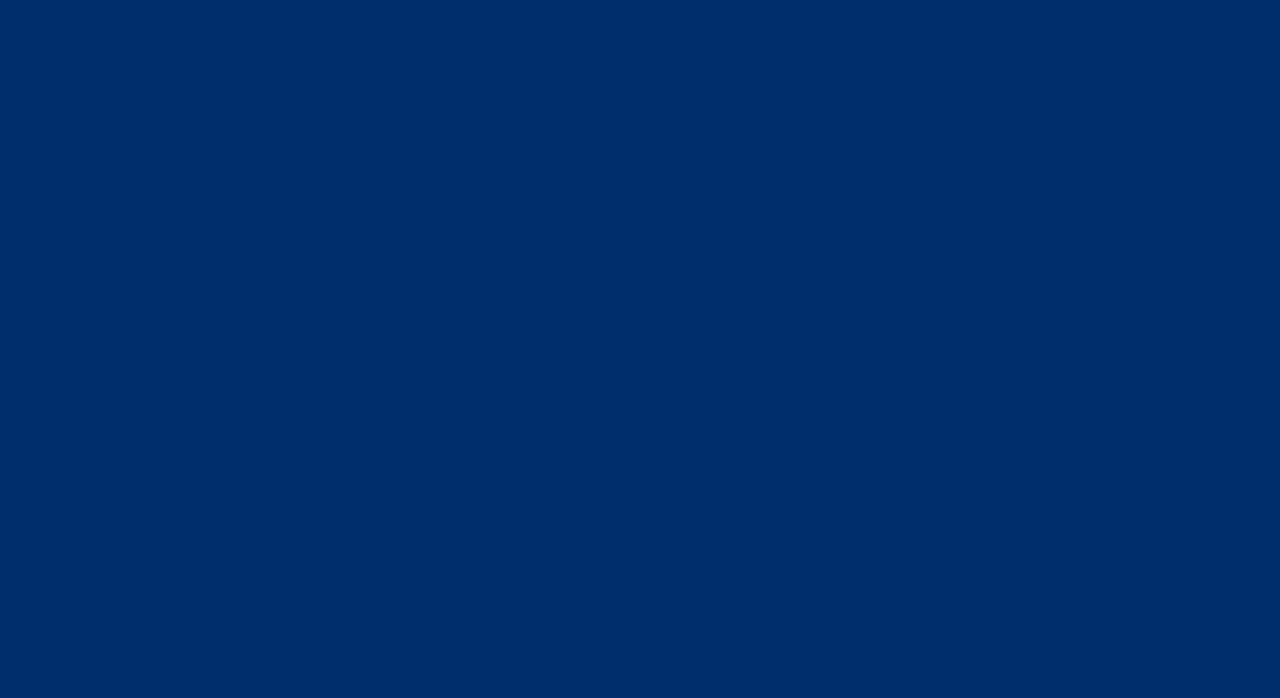
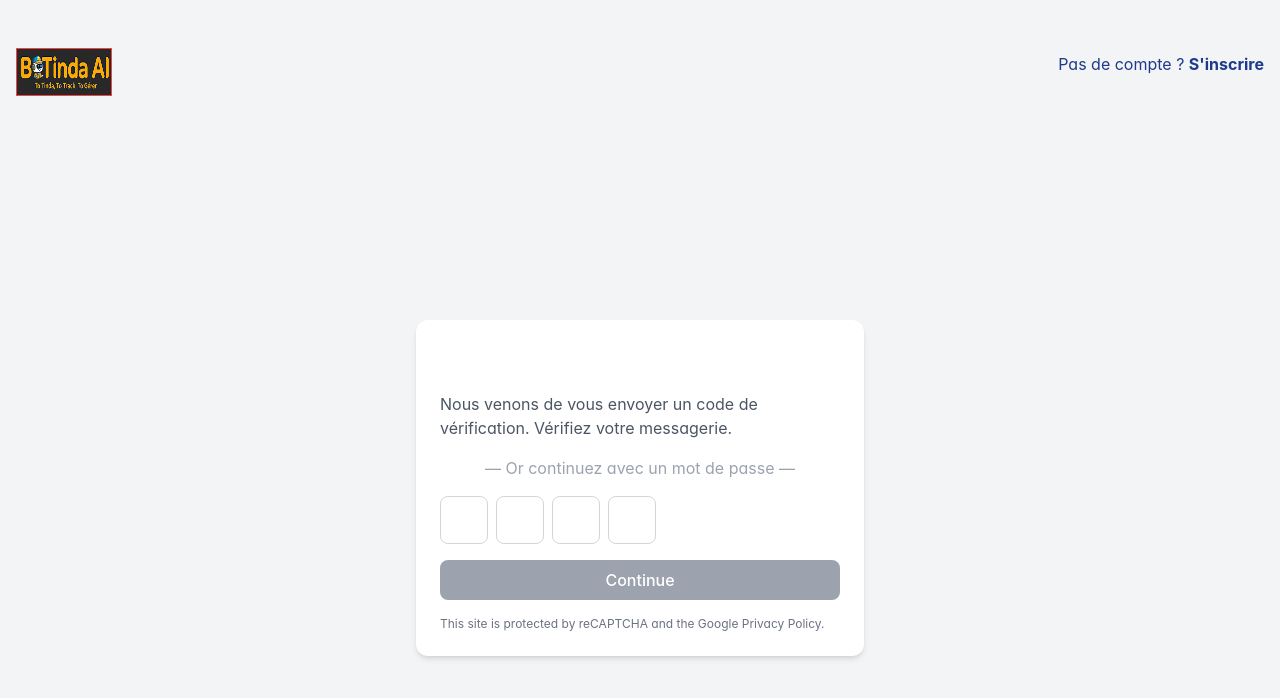
Before and after one commit to BelieveMb/Botinda-Ai, a React (Vite) app in the folder client/: page /verify-code in a window 1280 px wide. Before the commit this address had no page. Shown: the top 698 px of the page. Built offline with nearby package versions, Linux system fonts and the light colour scheme.

Commit message:
verify code, we are working on this screen

```diff
--- a/client/src/App.jsx
+++ b/client/src/App.jsx
@@ -2,6 +2,7 @@
 import Homepage from './pages/Homepage'
 import { BrowserRouter, Routes, Route } from 'react-router-dom'
 import Login from './pages/Login';
+import VerifyCode from './pages/VerifyCode';
 
 function App() {
   return (
@@ -11,8 +12,8 @@ function App() {
             <Routes>
               <Route path="/" element={<Homepage />} />
              <Route path="/login" element={<Login />} />
-              {/*  <Route path="/verify-code" element={<VerifyCode />} />
-              <Route path="/signup" element={<Register />} />
+              <Route path="/verify-code" element={<VerifyCode />} />
+                 {/* <Route path="/signup" element={<Register />} />
               <Route path="/dashboard" element={<DashboardPage />} />
               <Route path="/order/new" element={<NewOrder />} />
               <Route path="/order/1" element={<OrderDetail />} />  */}
--- /dev/null
+++ b/client/src/components/Header.jsx
@@ -0,0 +1,14 @@
+import React from 'react'
+
+function Header() {
+  return (
+      <div className="my-8 flex items-start justify-between gap-8  w-full ">
+        <img src="../../public/logo.png" alt="BoTinda AI" className="w-24 h-12 border border-red-500 " />
+        <p className="text-12 text-blue-900 mt-1">
+          Pas de compte ? <span className="text-primary cursor-pointer font-bold " onClick={() => navigate('/signup')}>S'inscrire</span>
+        </p>
+      </div>
+  )
+}
+
+export default Header
--- a/client/src/pages/VerifyCode.jsx
+++ b/client/src/pages/VerifyCode.jsx
@@ -2,6 +2,7 @@
 import { useState } from 'react';
 import { useNavigate } from 'react-router-dom';
 import CodeInput from '../components/smallComponents/CodeInput';
+import Header from '../components/Header';
 
 const VerifyCode = () => {
   const [code, setCode] = useState('');
@@ -15,17 +16,18 @@ const VerifyCode = () => {
   };
 
   return (
-    <div className="min-h-screen bg-grayLight flex flex-col items-center justify-center p-4">
-      {/* Header */}
+    <div className="min-h-screen bg-gray-100 flex flex-col items-center justify-between p-4">
+      {/* Header
       <div className="mb-8">
         <img src="/logo.png" alt="BoTinda AI" className="h-12 mx-auto" />
         <p className="text-sm text-gray-500 mt-1">
           Pas de compte ? <span className="text-primary cursor-pointer" onClick={() => navigate('/signup')}>S'inscrire</span>
         </p>
-      </div>
+      </div> */}
+      <Header />
 
       {/* Card */}
-      <div className="bg-white rounded-xl shadow-md p-6 w-full max-w-md">
+      <div className="bg-white rounded-xl shadow-md p-6 w-full max-w-md mb-32">
         <h1 className="text-2xl font-poppins font-semibold text-primary mb-4">Connexion</h1>
         <p className="text-gray-600 mb-4">
           Nous venons de vous envoyer un code de vérification. Vérifiez votre messagerie.
```
Also changed, not shown: client/public/logo-main.png (renamed from client/src/pages/logo-main.png).
